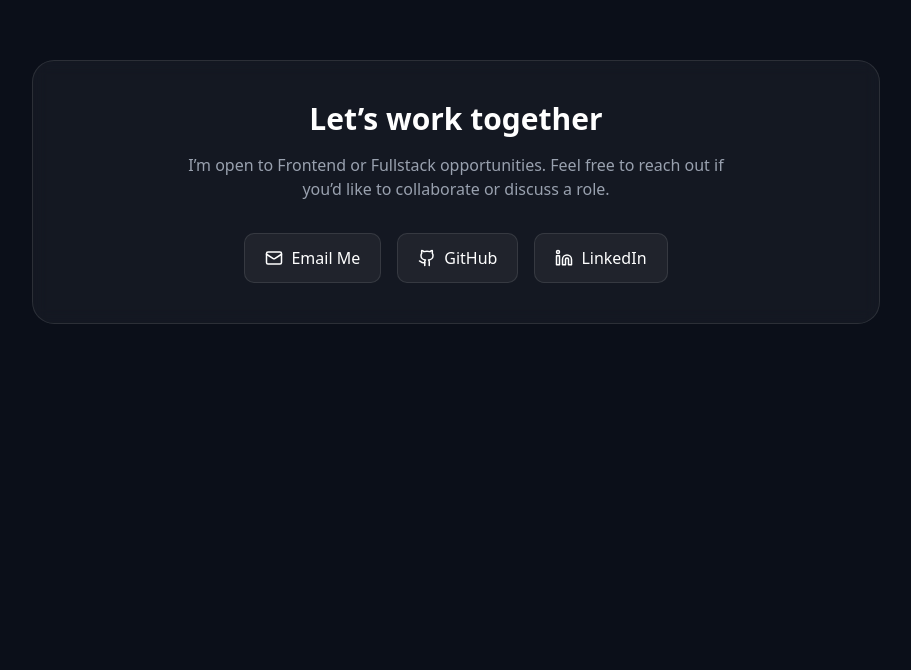
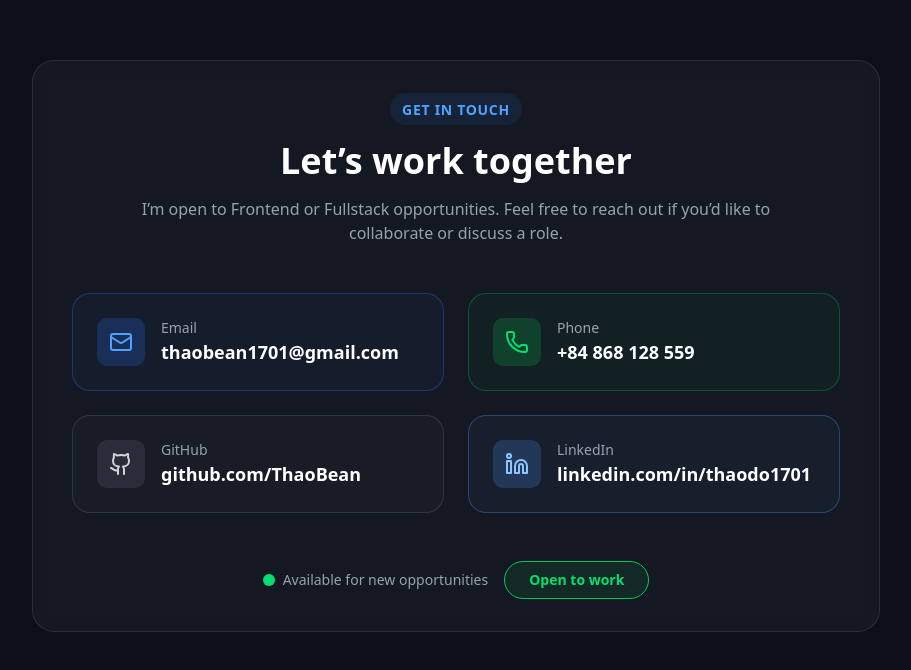
Before and after one commit to ThaoBean/portfolio, a Next.js app: page / in a window 1280 px wide. Shown: the part 6218-6888 px from the top of the page, without its empty margins (184-1095 px from the left). Before the commit the page ends 6654 px from the top, so only its background shows below. Built offline with nearby package versions, Linux system fonts and the light colour scheme.

Commit message:
feat: UI contact

```diff
--- a/public/locales/en.json
+++ b/public/locales/en.json
@@ -56,7 +56,9 @@
     },
     "contact": {
       "title": "Let’s work together",
-      "description": "I’m open to Frontend or Fullstack opportunities. Feel free to reach out if you’d like to collaborate or discuss a role."
+      "description": "I’m open to Frontend or Fullstack opportunities. Feel free to reach out if you’d like to collaborate or discuss a role.",
+      "active": "Available for new opportunities",
+      "connect": "Get in touch"
     }
   }
 }
--- a/public/locales/vi.json
+++ b/public/locales/vi.json
@@ -55,8 +55,10 @@
       "description": "Hành trình của tôi trong việc xây dựng các ứng dụng web thời gian thực và có khả năng mở rộng."
     },
     "contact": {
-      "title": "Cùng làm việc nhé!",
-      "description": "Tôi đang mở cửa với các cơ hội Frontend hoặc Fullstack. Liên hệ với tôi nếu bạn muốn hợp tác hoặc trao đổi về một vị trí phù hợp."
+      "title": "Hãy cùng hợp tác",
+      "description": "Tôi đang tìm kiếm cơ hội Frontend hoặc Fullstack. Hãy liên hệ nếu bạn muốn hợp tác hoặc trao đổi về một vị trí phù hợp.",
+      "active": "Sẵn sàng cho cơ hội mới",
+      "connect": "Kết nối với tôi"
     }
   }
 }
--- a/src/components/sections/contact/contact.tsx
+++ b/src/components/sections/contact/contact.tsx
@@ -1,7 +1,7 @@
 "use client";
 
 import { motion } from "framer-motion";
-import { Mail, Github, Linkedin } from "lucide-react";
+import { Mail, Github, Phone, Linkedin } from "lucide-react";
 import { useTranslation } from "react-i18next";
 
 export function Contact() {
@@ -15,43 +15,115 @@ export function Contact() {
           whileInView={{ opacity: 1, y: 0 }}
           viewport={{ once: true }}
           transition={{ duration: 0.5 }}
-          className='rounded-3xl border border-white/10 bg-white/[0.04] p-10 text-center backdrop-blur'
+          className='rounded-3xl border border-white/10 bg-white/[0.04] p-6 sm:p-8 text-center backdrop-blur'
         >
-          <h2 className='text-2xl font-semibold text-white sm:text-3xl'>
+          {/* Badge */}
+          <div className='mb-4 inline-block rounded-full bg-blue-500/10 px-3 py-1'>
+            <span className='text-sm font-semibold text-blue-400 uppercase tracking-wider'>
+              {t("sections.contact.connect")}
+            </span>
+          </div>
+
+          <h2 className='text-2xl font-bold text-white sm:text-3xl lg:text-4xl'>
             {t("sections.contact.title")}
           </h2>
 
-          <p className='mx-auto mt-4 max-w-xl text-gray-400'>
+          <p className='mx-auto mt-4 max-w-2xl text-sm sm:text-base text-gray-400'>
             {t("sections.contact.description")}
           </p>
 
-          <div className='mt-8 flex flex-wrap justify-center gap-4'>
+          {/* Contact Grid */}
+          <div className='mx-auto mt-8 sm:mt-12 grid max-w-3xl grid-cols-1 gap-4 sm:gap-6 sm:grid-cols-2'>
+            {/* Email */}
             <a
               href='mailto:thaobean1701@gmail.com'
-              className='inline-flex items-center gap-2 rounded-lg border border-white/10 bg-white/5 px-5 py-3 text-white transition hover:bg-white/10'
+              className='group rounded-2xl border border-blue-500/30 bg-blue-500/5 p-4 sm:p-6 transition hover:border-blue-500/60 hover:bg-blue-500/10'
             >
-              <Mail size={18} />
-              {t("common.actions.emailMe")}
+              <div className='flex items-start gap-3 sm:gap-4'>
+                <div className='flex h-10 w-10 sm:h-12 sm:w-12 items-center justify-center rounded-lg bg-blue-500/20'>
+                  <Mail size={20} className='text-blue-400 sm:h-6 sm:w-6' />
+                </div>
+                <div className='flex-1 text-left'>
+                  <p className='text-xs sm:text-sm text-gray-400'>Email</p>
+                  <p className='text-sm font-semibold text-white sm:text-base lg:text-lg'>
+                    thaobean1701@gmail.com
+                  </p>
+                </div>
+              </div>
             </a>
 
+            {/* Phone */}
             <a
-              href='https://github.com/YOUR_GITHUB'
+              href='tel:0868128555'
+              className='group rounded-2xl border border-green-500/30 bg-green-500/5 p-4 sm:p-6 transition hover:border-green-500/60 hover:bg-green-500/10'
+            >
+              <div className='flex items-start gap-3 sm:gap-4'>
+                <div className='flex h-10 w-10 sm:h-12 sm:w-12 items-center justify-center rounded-lg bg-green-500/20'>
+                  <Phone size={20} className='text-green-400 sm:h-6 sm:w-6' />
+                </div>
+                <div className='flex-1 text-left'>
+                  <p className='text-xs sm:text-sm text-gray-400'>Phone</p>
+                  <p className='text-sm font-semibold text-white sm:text-base lg:text-lg'>
+                    +84 868 128 559
+                  </p>
+                </div>
+              </div>
+            </a>
+
+            {/* GitHub */}
+            <a
+              href='https://github.com/ThaoBean'
               target='_blank'
               rel='noreferrer'
-              className='inline-flex items-center gap-2 rounded-lg border border-white/10 bg-white/5 px-5 py-3 text-white transition hover:bg-white/10'
+              className='group rounded-2xl border border-gray-500/30 bg-gray-500/5 p-4 sm:p-6 transition hover:border-gray-500/60 hover:bg-gray-500/10'
             >
-              <Github size={18} />
-              {t("common.actions.github")}
+              <div className='flex items-start gap-3 sm:gap-4'>
+                <div className='flex h-10 w-10 sm:h-12 sm:w-12 items-center justify-center rounded-lg bg-gray-500/20'>
+                  <Github size={20} className='text-gray-300 sm:h-6 sm:w-6' />
+                </div>
+                <div className='flex-1 text-left'>
+                  <p className='text-xs sm:text-sm text-gray-400'>GitHub</p>
+                  <p className='text-sm font-semibold text-white sm:text-base lg:text-lg'>
+                    github.com/ThaoBean
+                  </p>
+                </div>
+              </div>
             </a>
 
+            {/* LinkedIn */}
             <a
-              href='https://linkedin.com/in/YOUR_LINKEDIN'
+              href='https://www.linkedin.com/in/thaodo1701/'
               target='_blank'
               rel='noreferrer'
-              className='inline-flex items-center gap-2 rounded-lg border border-white/10 bg-white/5 px-5 py-3 text-white transition hover:bg-white/10'
+              className='group rounded-2xl border border-blue-400/30 bg-blue-400/5 p-4 sm:p-6 transition hover:border-blue-400/60 hover:bg-blue-400/10'
             >
-              <Linkedin size={18} />
-              {t("common.actions.linkedin")}
+              <div className='flex items-start gap-3 sm:gap-4'>
+                <div className='flex h-10 w-10 sm:h-12 sm:w-12 items-center justify-center rounded-lg bg-blue-400/20'>
+                  <Linkedin size={20} className='text-blue-300 sm:h-6 sm:w-6' />
+                </div>
+                <div className='flex-1 text-left'>
+                  <p className='text-xs sm:text-sm text-gray-400'>LinkedIn</p>
+                  <p className='text-sm font-semibold text-white sm:text-base lg:text-lg'>
+                    linkedin.com/in/thaodo1701
+                  </p>
+                </div>
+              </div>
+            </a>
+          </div>
+
+          {/* Availability Section */}
+          <div className='mt-8 sm:mt-12 flex flex-col items-center gap-3 sm:gap-4 sm:flex-row sm:justify-center'>
+            <div className='flex items-center gap-2'>
+              <span className='h-2 w-2 sm:h-3 sm:w-3 rounded-full bg-green-400'></span>
+              <span className='text-xs sm:text-sm text-gray-400'>
+                {t("sections.contact.active")}
+              </span>
+            </div>
+            <a
+              href='mailto:thaobean1701@gmail.com'
+              className='rounded-full border border-green-500 bg-green-500/10 px-4 sm:px-6 py-1.5 sm:py-2 text-xs sm:text-sm font-semibold text-green-400 transition hover:bg-green-500/20'
+            >
+              Open to work
             </a>
           </div>
         </motion.div>
```
